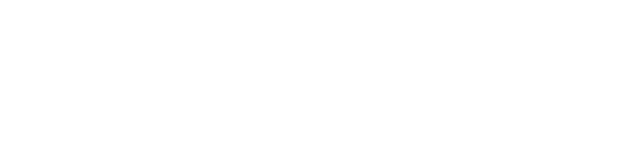
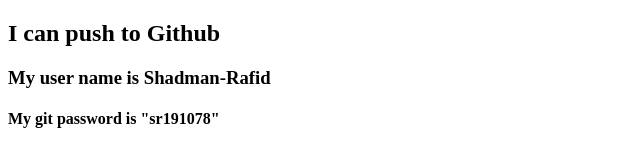
Before and after one commit to Shadman-Rafid/my-first-repo, a plain HTML site: page index.html in a window 1280 px wide. Shown: the whole page, without its empty margins (0-640 px from the left). Drawn offline with Linux system fonts and the light colour scheme.

Commit message:
added header

```diff
--- a/index.html
+++ b/index.html
@@ -6,5 +6,9 @@
     <meta name="viewport" content="width=device-width, initial-scale=1.0" />
     <title>My First Github Repository</title>
   </head>
-  <body></body>
+  <body>
+    <h2>I can push to Github</h2>
+    <h3>My user name is Shadman-Rafid</h3>
+    <h4>My git password is "sr191078"</h4>
+  </body>
 </html>
```
